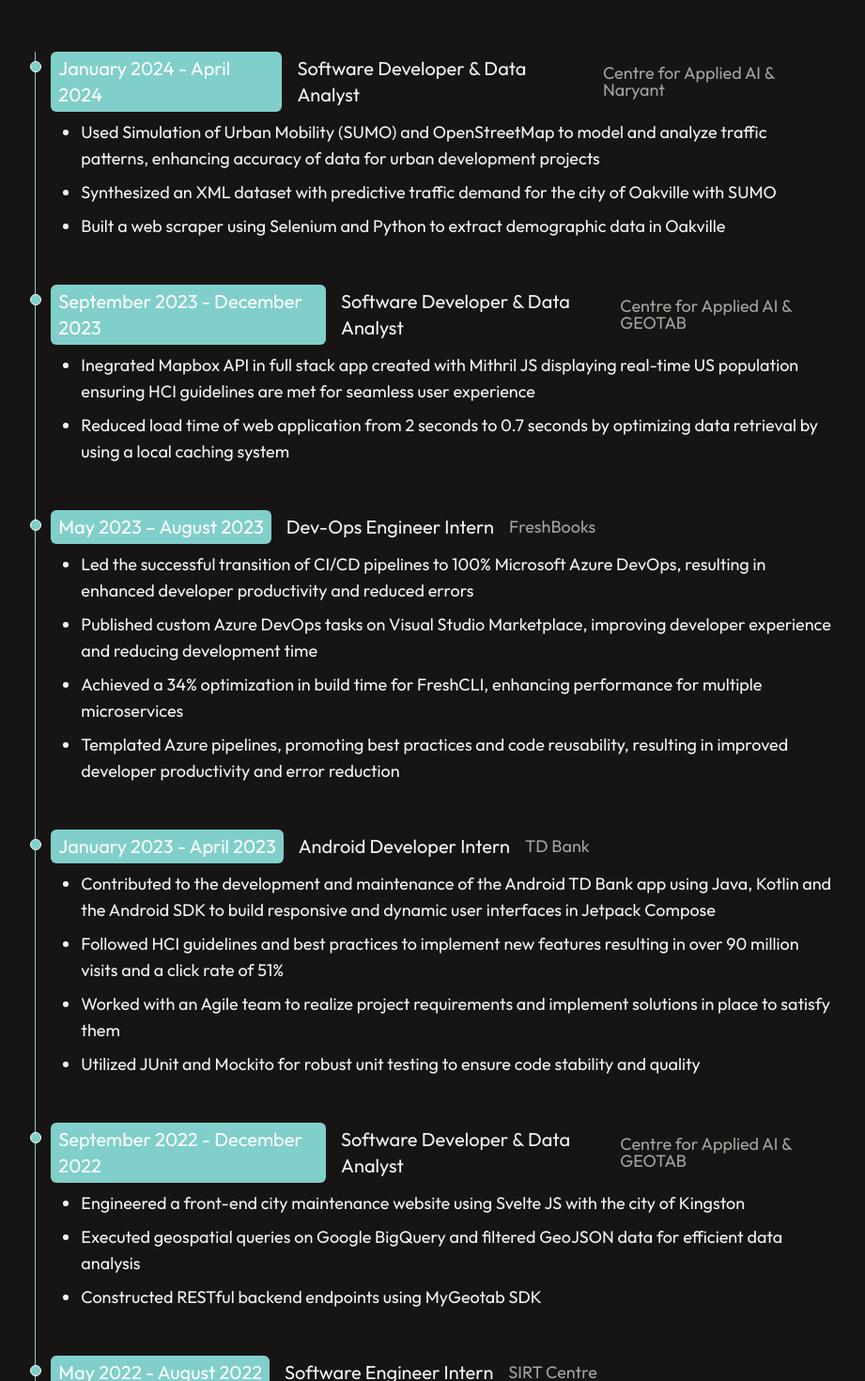
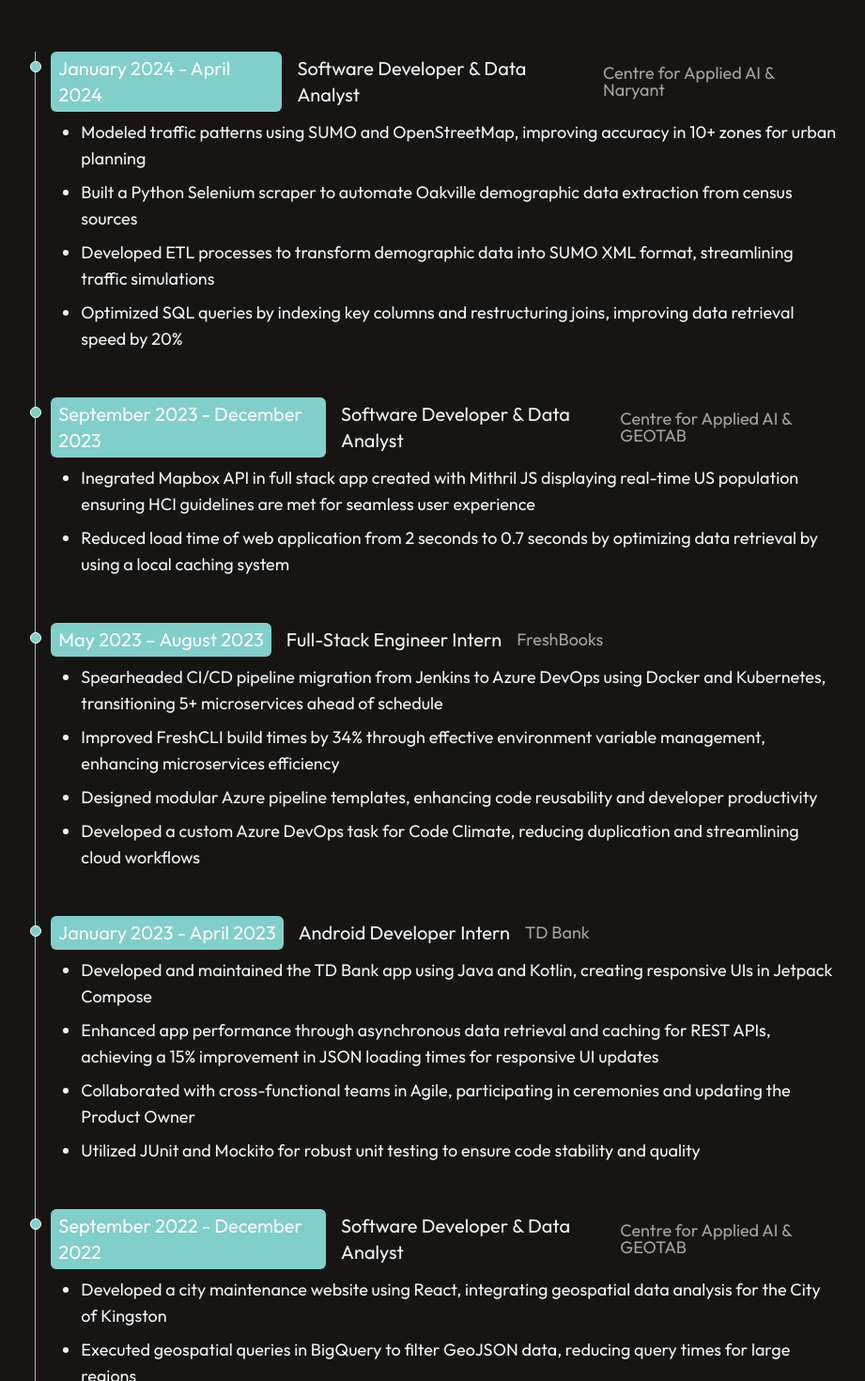
Before and after one commit to burhanf/portfolio, a React (Vite) app: page / in a window 1280 px wide. Shown: the part 2400-3870 px from the top of the page at 94% size, without its empty margins (176-1097 px from the left). Built offline with nearby package versions, Linux system fonts and the light colour scheme.

Commit message:
update experience and resume

```diff
--- a/src/assets/experience.js
+++ b/src/assets/experience.js
@@ -4,9 +4,10 @@
     title: "Software Developer & Data Analyst",
     company: "Centre for Applied AI & Naryant",
     details: [
-      "Used Simulation of Urban Mobility (SUMO) and OpenStreetMap to model and analyze traffic patterns, enhancing accuracy of data for urban development projects",
-      "Synthesized an XML dataset with predictive traffic demand for the city of Oakville with SUMO",
-      "Built a web scraper using Selenium and Python to extract demographic data in Oakville",
+      "Modeled traffic patterns using SUMO and OpenStreetMap, improving accuracy in 10+ zones for urban planning",
+      "Built a Python Selenium scraper to automate Oakville demographic data extraction from census sources",
+      "Developed ETL processes to transform demographic data into SUMO XML format, streamlining traffic simulations",
+      "Optimized SQL queries by indexing key columns and restructuring joins, improving data retrieval speed by 20%"
     ],
     logo: "naryant.jpg",
   },
@@ -22,13 +23,13 @@
   },
   {
     date: "May 2023 – August 2023",
-    title: "Dev-Ops Engineer Intern",
+    title: "Full-Stack Engineer Intern",
     company: "FreshBooks",
     details: [
-      "Led the successful transition of CI/CD pipelines to 100% Microsoft Azure DevOps, resulting in enhanced developer productivity and reduced errors",
-      "Published custom Azure DevOps tasks on Visual Studio Marketplace, improving developer experience and reducing development time",
-      "Achieved a 34% optimization in build time for FreshCLI, enhancing performance for multiple microservices",
-      "Templated Azure pipelines, promoting best practices and code reusability, resulting in improved developer productivity and error reduction",
+      "Spearheaded CI/CD pipeline migration from Jenkins to Azure DevOps using Docker and Kubernetes, transitioning 5+ microservices ahead of schedule",
+      "Improved FreshCLI build times by 34% through effective environment variable management, enhancing microservices efficiency",
+      "Designed modular Azure pipeline templates, enhancing code reusability and developer productivity",
+      "Developed a custom Azure DevOps task for Code Climate, reducing duplication and streamlining cloud workflows",
     ],
     logo: "freshbooks.jpg",
   },
@@ -37,9 +38,9 @@
     title: "Android Developer Intern",
     company: "TD Bank",
     details: [
-      "Contributed to the development and maintenance of the Android TD Bank app using Java, Kotlin and the Android SDK to build responsive and dynamic user interfaces in Jetpack Compose",
-      "Followed HCI guidelines and best practices to implement new features resulting in over 90 million visits and a click rate of 51%",
-      "Worked with an Agile team to realize project requirements and implement solutions in place to satisfy them",
+      "Developed and maintained the TD Bank app using Java and Kotlin, creating responsive UIs in Jetpack Compose",
+      "Enhanced app performance through asynchronous data retrieval and caching for REST APIs, achieving a 15% improvement in JSON loading times for responsive UI updates",
+      "Collaborated with cross-functional teams in Agile, participating in ceremonies and updating the Product Owner",
       "Utilized JUnit and Mockito for robust unit testing to ensure code stability and quality",
     ],
     logo: "td.jpg",
@@ -49,9 +50,9 @@
     title: "Software Developer & Data Analyst",
     company: "Centre for Applied AI & GEOTAB",
     details: [
-      "Engineered a front-end city maintenance website using Svelte JS with the city of Kingston",
-      "Executed geospatial queries on Google BigQuery and filtered GeoJSON data for efficient data analysis",
-      "Constructed RESTful backend endpoints using MyGeotab SDK",
+      "Developed a city maintenance website using React, integrating geospatial data analysis for the City of Kingston",
+      "Executed geospatial queries in BigQuery to filter GeoJSON data, reducing query times for large regions",
+      "Refactored backend architecture for scalability, enhancing API responsiveness and handling requests efficiently",
     ],
     logo: "geotab.jpg",
   },
```
Also changed, not shown: 2 other files (tests, documents, lock files or other folders).
